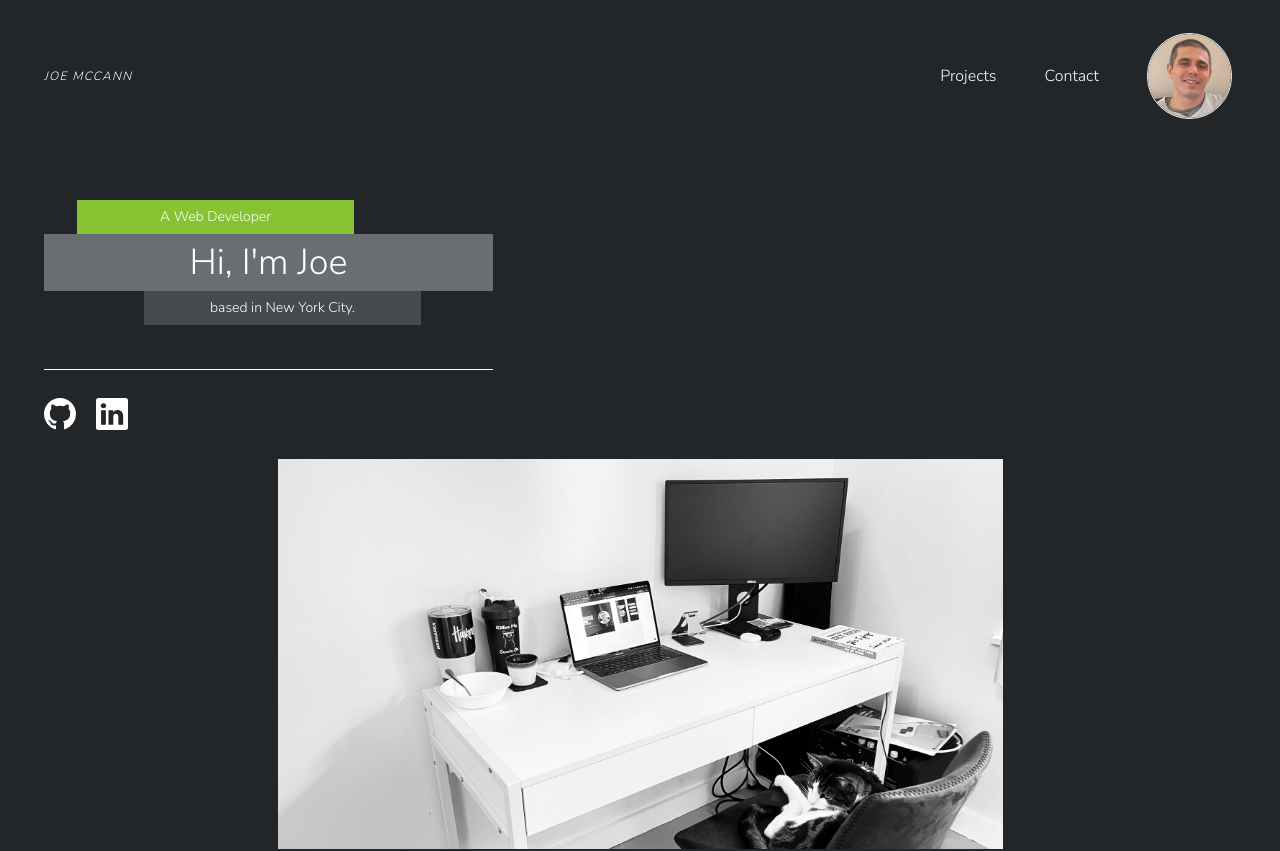
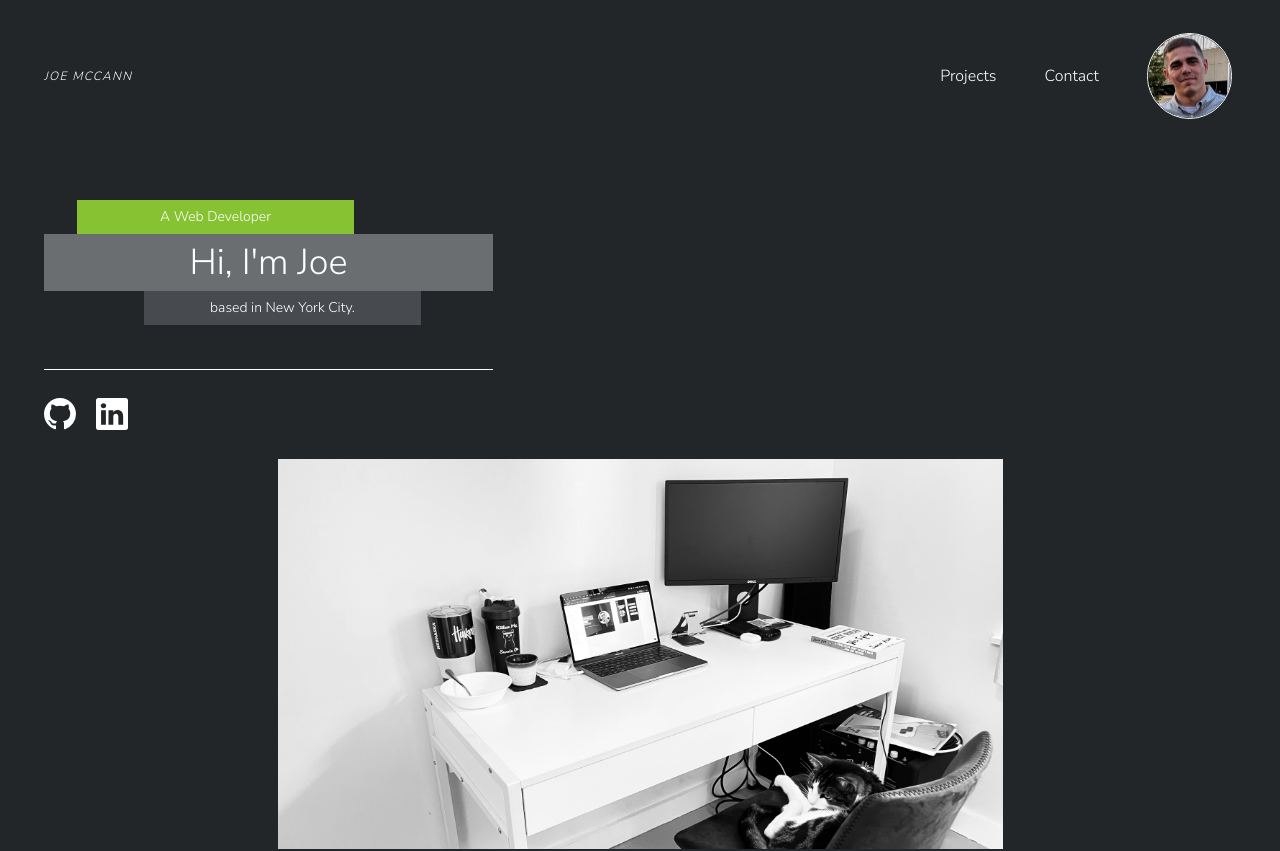
Before and after one commit to the-rabblerouser/McCann-Portfolio, a Next.js app: page / in a window 1280 px wide. Shown: the top 851 px of the page. Built offline with nearby package versions, Linux system fonts and the light colour scheme.

Commit message:
updated navbar image

```diff
--- a/components/Navbar/Navbar.tsx
+++ b/components/Navbar/Navbar.tsx
@@ -23,7 +23,7 @@ const Navbar = () => {
 			<OuterContainer>
 				<NavLinks>
 					<Brand>Joe McCann</Brand>
-					<Img src='images/IMG_1463.png' />
+					<Img src='images/IMG_0082.png' />
 					<Projects href={href}>{link}</Projects>
 					<Contact href='mailto:tojmccann@gmail.com'>Contact</Contact>
 				</NavLinks>
```
Also changed, not shown: public/images/IMG_0082.png (added).
